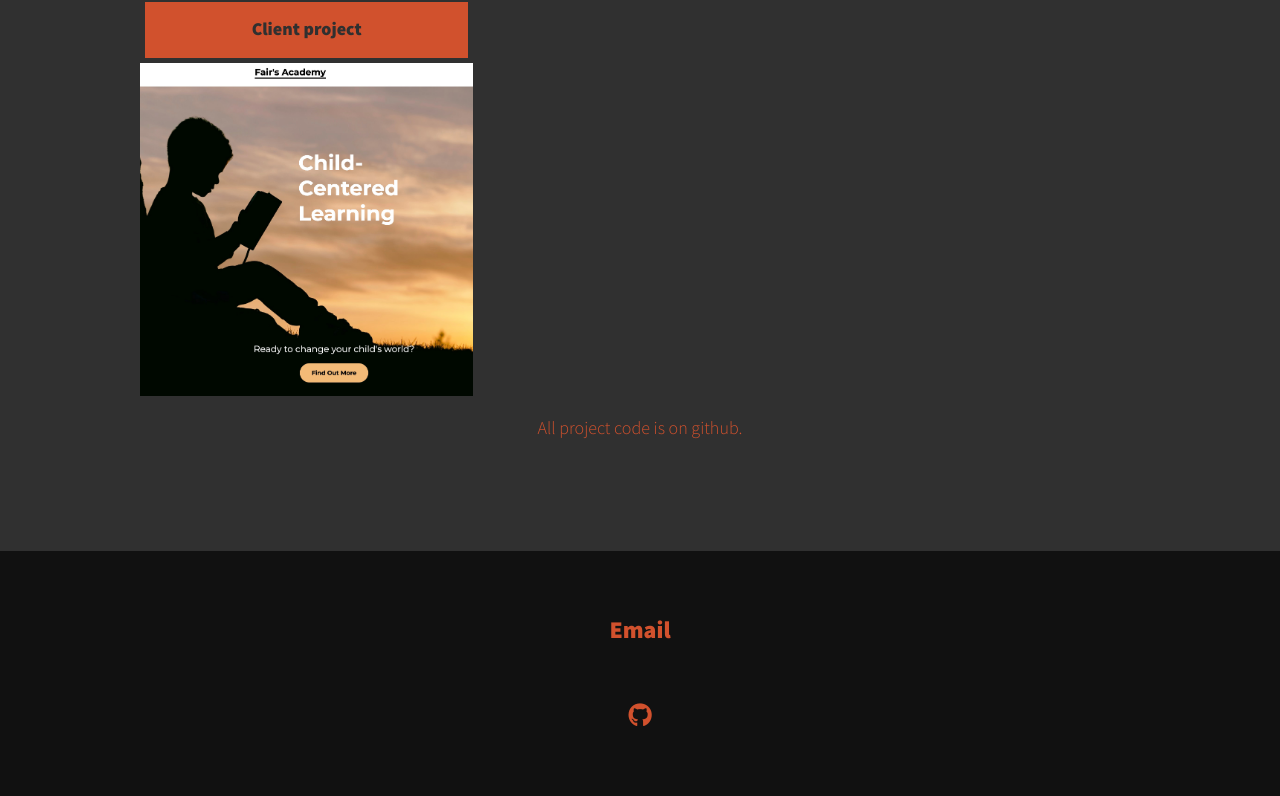
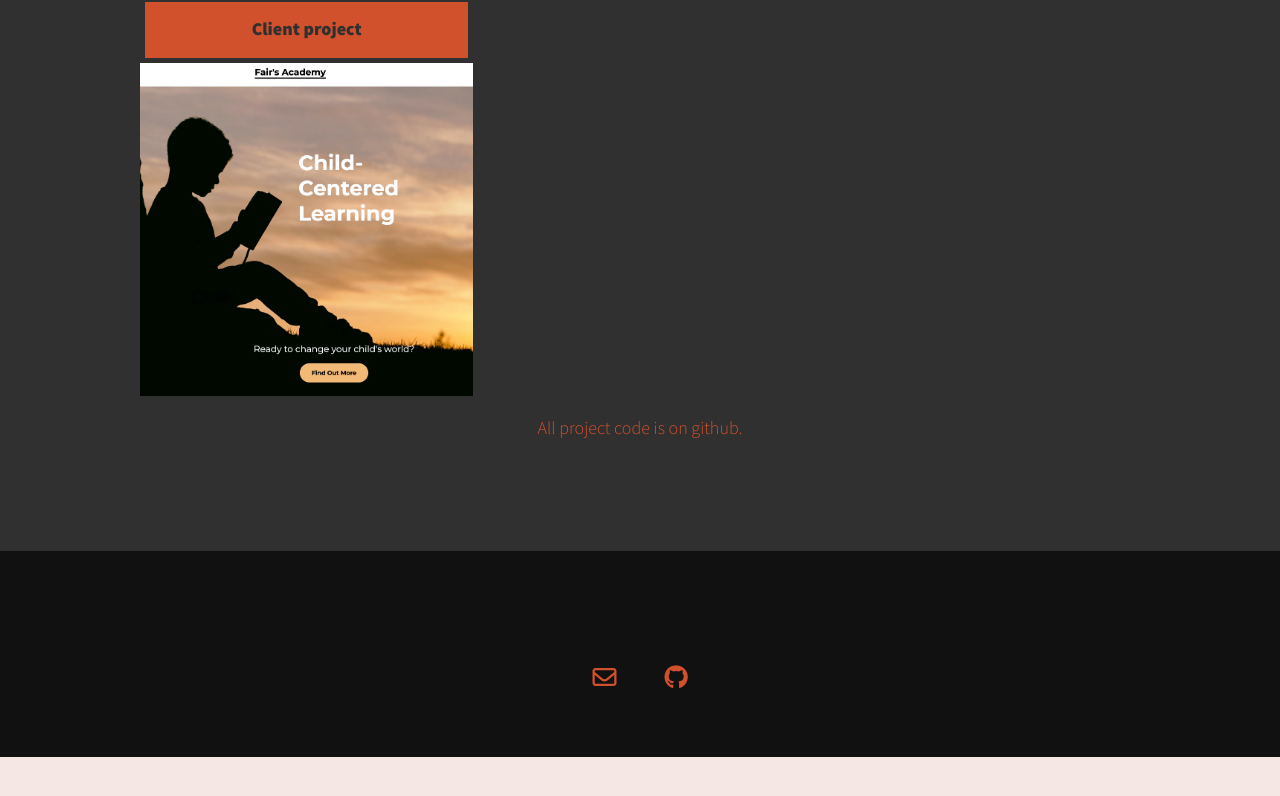
Before and after one commit to Iksu17/DevPortfolio, a plain HTML site: page index.html in a window 1280 px wide. Shown: the part 3308-4104 px from the top of the page. After the commit the page ends 4065 px from the top, so only its background shows below. Drawn offline with nearby package versions, Linux system fonts and the light colour scheme.

Commit message:
Update index.html

```diff
--- a/index.html
+++ b/index.html
@@ -190,9 +190,14 @@
 
     <!-- Footer -->
     <footer class="footer">
-        <!-- Replace with your own email address -->
-        <a href="mailto:fairsacademy@gmail.com" class="footer__link">Email</a>
+        <!-- Replace with your own email address
+        <a href="mailto:fairsacademy@gmail.com" class="footer__link">Email</a> -->
         <ul class="social-list">
+            <li class="social-list__item">
+                <a href="https://github.com/Iksu17" class="social-list__link" target="_blank">
+                    <i class="fa-regular fa-envelope"></i>
+                </a>
+            </li>
             <li class="social-list__item">
                 <a href="https://github.com/Iksu17" class="social-list__link" target="_blank">
                     <i class="fa-brands fa-github"></i>
```
